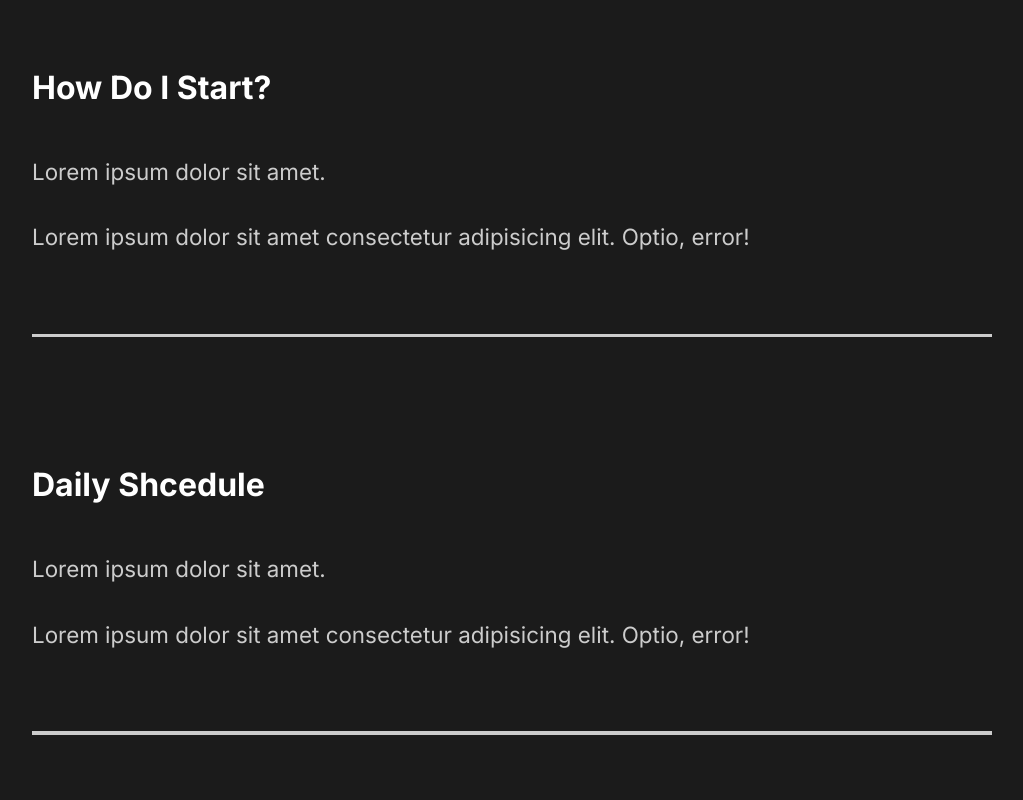
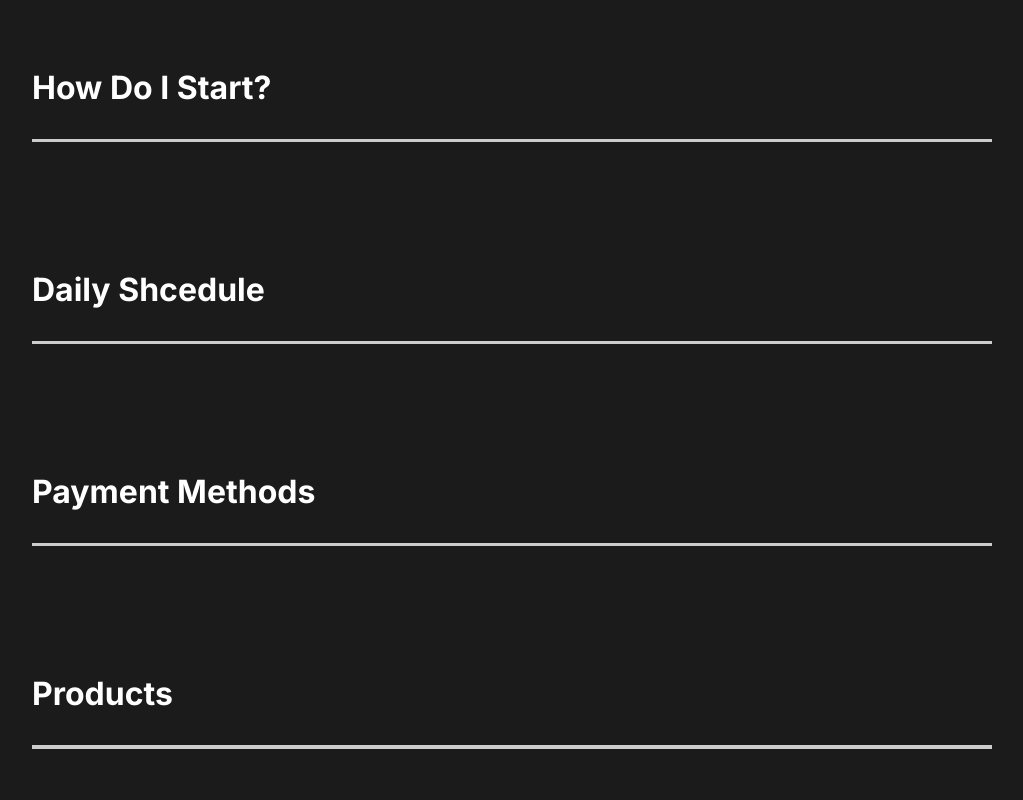
Before and after one commit to krstf456/Online-Portfolio, a React (Create React App) app: page / in a window 1280 px wide. Shown: the part 2320-3120 px from the top of the page, without its empty margins (128-1151 px from the left). Built offline with nearby package versions, Linux system fonts and the light colour scheme.

Commit message:
scroll animations

```diff
--- a/src/animation.js
+++ b/src/animation.js
@@ -73,3 +73,14 @@ export const sliderContainer = {
     hidden: {opacity: 1},
     show: {opacity: 1, transition: {staggerChildren: 0.15, ease: "easeOut"}}
 }
+
+export const scrollReveal = {
+    hidden:{opacity: 0, scale:1.2, transition: {duration: 0.5}},
+    show:{
+        opacity: 1,
+        scale: 1,
+        transition: {
+            duration: 0.444,
+        },
+    }
+}
--- a/src/components/FaqSection.js
+++ b/src/components/FaqSection.js
@@ -2,51 +2,62 @@
 import { About, Description, Hide, Image } from "../styles"
 import styled from 'styled-components'
 import Toggle from './Toggle'
+import {AnimateSharedLayout} from 'framer-motion'
+import { useScroll } from './useScroll'
+import { scrollReveal, fade } from '../animation'
 
 const FaqSection = () => {
+    const [element, controls] = useScroll()
+    return(
+        <Faq variants={fade} ref={element} animate={controls} initial="hidden">
+            <h2>Any Questions<span>FAQ</span></h2>
+            <AnimateSharedLayout>
 
-    return(
-        <Faq>
-            <h2>Any Questions<span>FAQ</span></h2>
-            <Toggle>
+            <Toggle title="How Do I Start?">
 
-            <div className="question">
-                <h4>How Do I Start?</h4>
+
+
                     <div className="answer">
                         <p>Lorem ipsum dolor sit amet.</p>
                         <p>Lorem ipsum dolor sit amet consectetur adipisicing elit. Optio, error!</p>
                     </div>
-                <div className="faq-line"></div>
 
-            </div>
+
             </Toggle>
-            <div className="question">
-                <h4>Daily Shcedule</h4>
+            <Toggle title="Daily Shcedule">
+
+
+
                     <div className="answer">
                         <p>Lorem ipsum dolor sit amet.</p>
                         <p>Lorem ipsum dolor sit amet consectetur adipisicing elit. Optio, error!</p>
                     </div>
-                <div className="faq-line"></div>
 
-            </div>
-            <div className="question">
-                <h4>Payment Methods</h4>
+
+            </Toggle>
+            <Toggle title="Payment Methods">
+
+
+
                     <div className="answer">
                         <p>Lorem ipsum dolor sit amet.</p>
                         <p>Lorem ipsum dolor sit amet consectetur adipisicing elit. Optio, error!</p>
                     </div>
-                <div className="faq-line"></div>
 
-            </div>
-            <div className="question">
-                <h4>Products</h4>
+
+            </Toggle>
+            <Toggle title="Products">
+
+
+
                     <div className="answer">
                         <p>Lorem ipsum dolor sit amet.</p>
                         <p>Lorem ipsum dolor sit amet consectetur adipisicing elit. Optio, error!</p>
                     </div>
-                <div className="faq-line"></div>
 
-            </div>
+
+            </Toggle>
+        </AnimateSharedLayout>
         </Faq>
     )
 }
--- a/src/components/ServicesSection.js
+++ b/src/components/ServicesSection.js
@@ -6,10 +6,13 @@ import Home2 from '../img/home2.png'
 import styled from 'styled-components'
 //styles
 import { About, Description, Hide, Image } from "../styles"
+import {fade} from '../animation'
+import {useScroll} from './useScroll'
 
 const ServicesSection = () => {
+    const[element, controls] = useScroll()
     return(
-        <Services>
+        <Services variants={fade} animate={controls} initial="hidden" ref={element}>
             <Description>
                 <h2>High<span>quality</span>services</h2>
                 <Cards>
--- a/src/components/Toggle.js
+++ b/src/components/Toggle.js
@@ -1,11 +1,15 @@
 import React, { useState } from 'react';
+import {motion} from 'framer-motion'
 
-const Toggle = ({children}) => {
-    const [toggle, setToggle] = useState(true)
+const Toggle = ({children, title}) => {
+    const [toggle, setToggle] = useState(false)
     return(
-        <div onClick={() => setToggle(!toggle)}>
+        <motion.div layout className="question" onClick={() => setToggle(!toggle)}>
+            <motion.h4 layout>{title}</motion.h4>
             {toggle ? children : ""}
-        </div>
+            <div className="faq-line"></div>
+
+        </motion.div>
     )
 }
 
--- /dev/null
+++ b/src/components/useScroll.js
@@ -0,0 +1,14 @@
+import {useInView} from 'react-intersection-observer'
+import {useAnimation} from 'framer-motion'
+import {fade} from '../animation'
+
+export const useScroll = () => {
+    const controls = useAnimation()
+    const [element, view] = useInView({ threshold: 0.5 }) //halfway through the section is true
+    if(view){
+        controls.start('show')
+    } else {
+        controls.start('hidden')
+    }
+    return [element, controls]
+}
--- a/src/styles.js
+++ b/src/styles.js
@@ -1,7 +1,8 @@
 import styled from 'styled-components'
+import {motion} from 'framer-motion'
 
 //Styled Components
-export const About = styled.div`
+export const About = styled(motion.div)`
     min-height: 90vh;
     display: flex;
     align-items: center;
```
Lines whose indentation alone changed are shown as unchanged.
